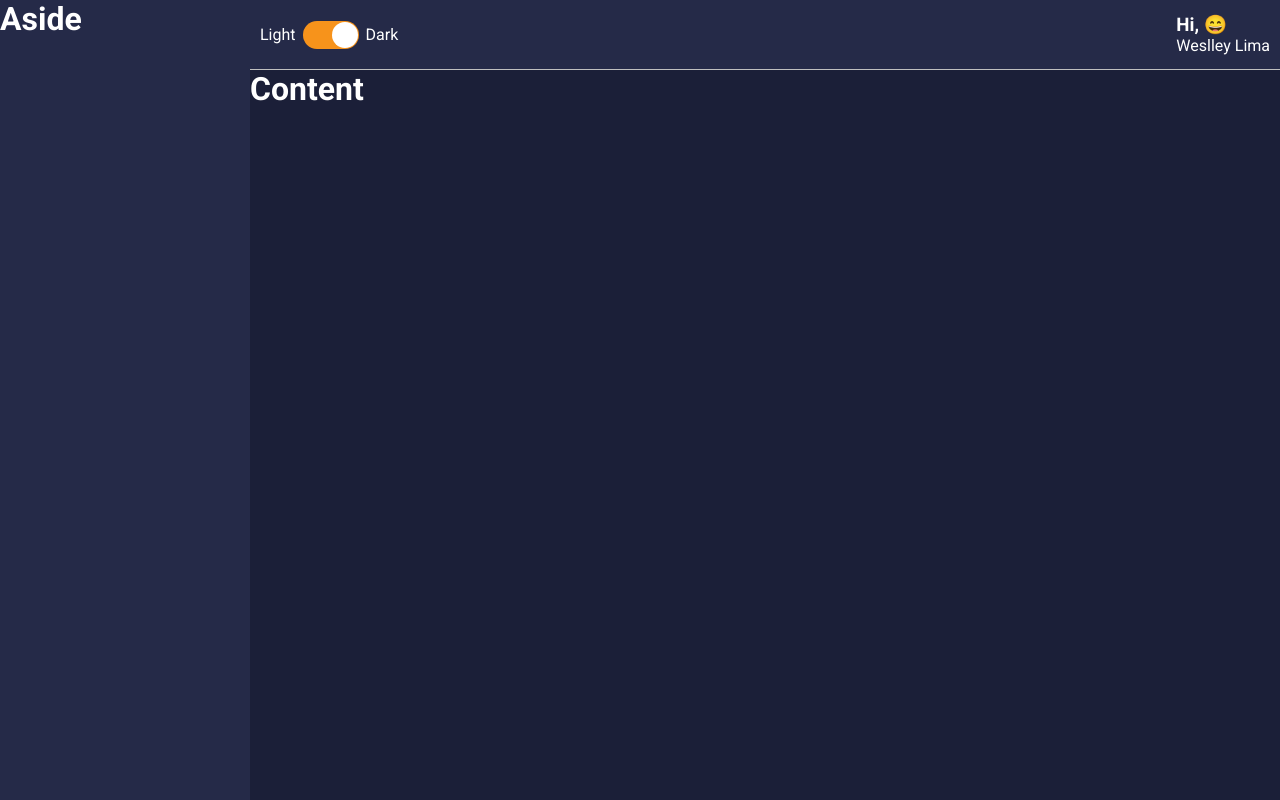
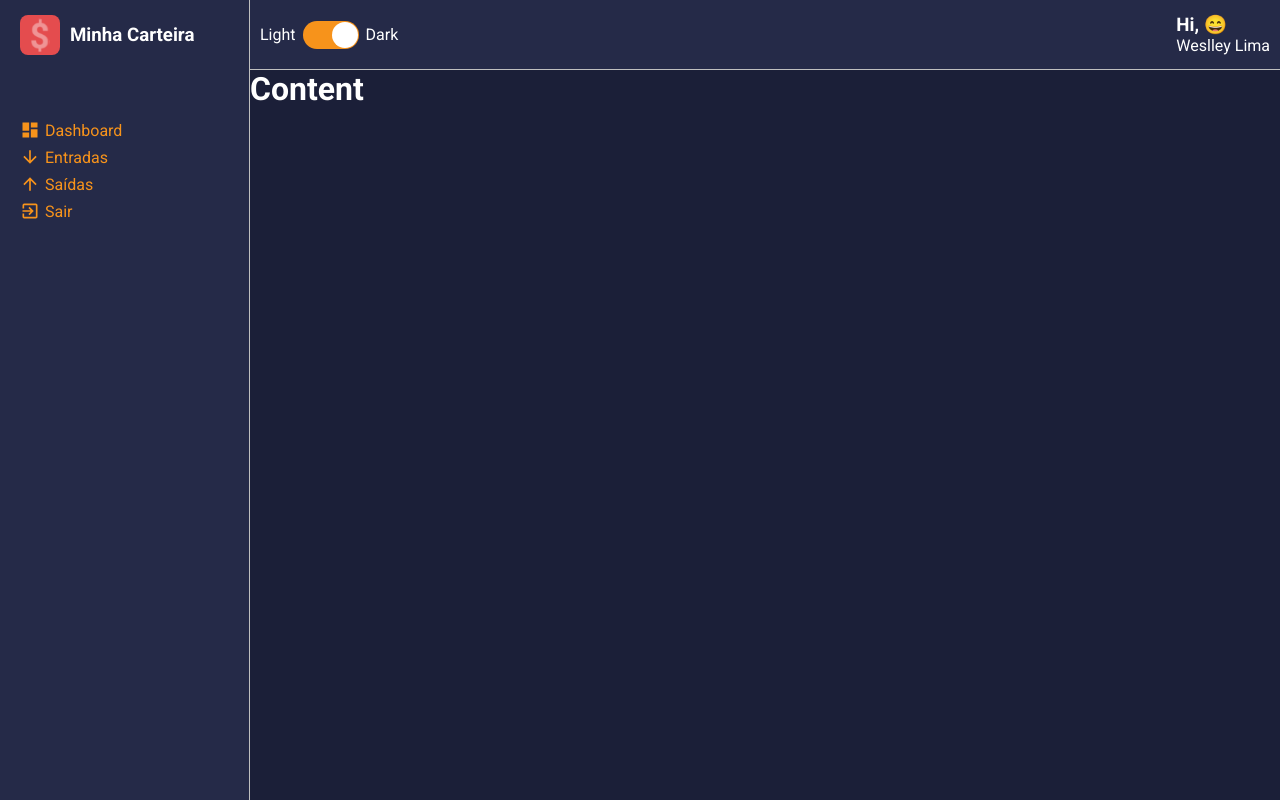
Before and after one commit to pauloWeslleY/app_dashboard, a React (Vite) app: page / in a window 1280 px wide. Built offline with nearby package versions, Linux system fonts and the light colour scheme.

Commit message:
feat: Create sidebar and menu items

```diff
--- a/package.json
+++ b/package.json
@@ -12,6 +12,7 @@
   "dependencies": {
     "react": "^18.2.0",
     "react-dom": "^18.2.0",
+    "react-icons": "^4.9.0",
     "react-switch": "^7.0.0",
     "styled-components": "^5.3.11"
   },
--- a/src/components/Aside/index.tsx
+++ b/src/components/Aside/index.tsx
@@ -1,10 +1,46 @@
 import React from 'react'
-import { Container } from './styles'
+import {
+  MdDashboard,
+  MdArrowDownward,
+  MdArrowUpward,
+  MdExitToApp,
+} from 'react-icons/md'
+import {
+  Container,
+  Header,
+  Logotipo,
+  MenuHero,
+  MenuHeroItems,
+  Title,
+} from './styles'
+
+import Logo from '../../assets/logo.svg'
 
 export const Aside: React.FC = () => {
   return (
     <Container>
-      <h1>Aside</h1>
+      <Header>
+        <Logotipo src={Logo} alt={'Logotipo do App'} />
+        <Title>Minha Carteira</Title>
+      </Header>
+
+      <MenuHero>
+        <MenuHeroItems href="#">
+          <MdDashboard />
+          Dashboard
+        </MenuHeroItems>
+        <MenuHeroItems href="#">
+          <MdArrowDownward /> Entradas
+        </MenuHeroItems>
+        <MenuHeroItems href="#">
+          <MdArrowUpward />
+          Saídas
+        </MenuHeroItems>
+        <MenuHeroItems href="#">
+          <MdExitToApp />
+          Sair
+        </MenuHeroItems>
+      </MenuHero>
     </Container>
   )
 }
--- a/src/components/Aside/styles.ts
+++ b/src/components/Aside/styles.ts
@@ -3,6 +3,51 @@ import styled from 'styled-components'
 export const Container = styled.div`
   grid-area: Aside;
 
+  background-color: ${(props) => props.theme.colors.secondary};
+
+  padding-left: 20px;
+  border-right: 1px solid ${(props) => props.theme.colors.gray};
+`
+
+export const Header = styled.header`
+  display: flex;
+  align-items: center;
+
+  height: 70px;
+`
+
+export const Title = styled.h3`
   color: ${(props) => props.theme.colors.white};
-  background-color: ${(props) => props.theme.colors.secondary};
+  margin-left: 10px;
 `
+
+export const Logotipo = styled.img`
+  height: 40px;
+  width: 40px;
+`
+
+export const MenuHero = styled.nav`
+  margin-top: 50px;
+  display: flex;
+  flex-direction: column;
+  gap: 7px;
+`
+
+export const MenuHeroItems = styled.a`
+  color: ${(props) => props.theme.colors.info};
+  text-decoration: none;
+
+  display: flex;
+  align-items: center;
+  gap: 5px;
+
+  transition: ease-in-out 0.3s;
+
+  &:hover {
+    opacity: 0.7;
+  }
+
+  > svg {
+    font-size: 20px;
+  }
+`
```
Also changed, not shown: 1 other file (tests, documents, lock files or other folders).
